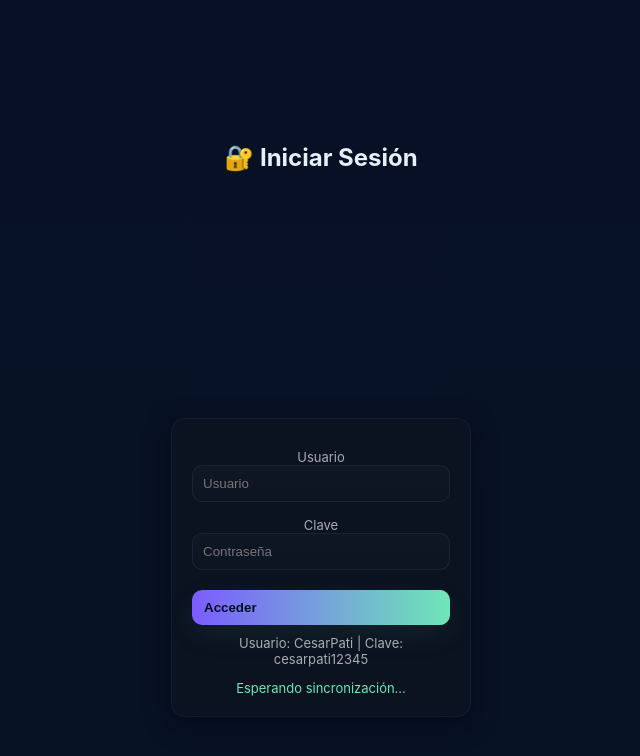
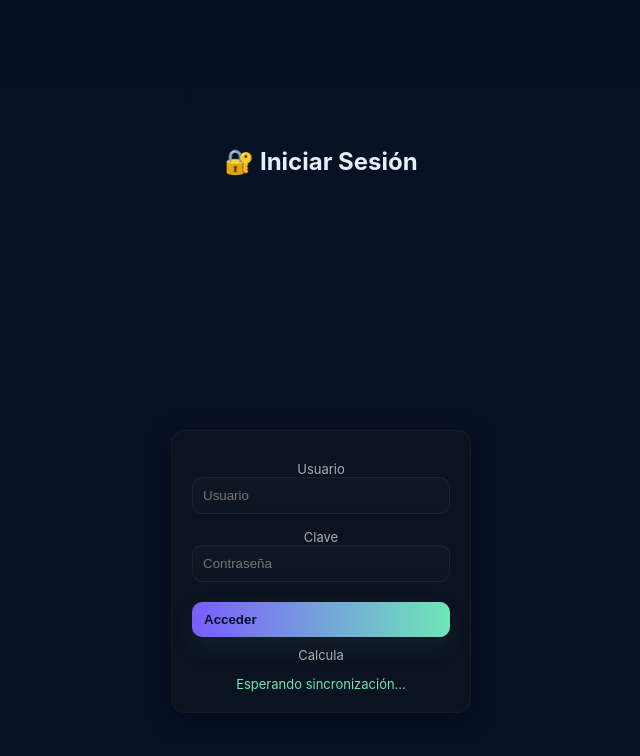
Before and after one commit to soportecesar2-creator/prestamos-7porciento, a plain HTML site: page index.html in a window 1280 px wide. Shown: the whole page, without its empty margins (319-959 px from the left). Drawn offline with Linux system fonts and the light colour scheme.

Commit message:
Update index.html

```diff
--- a/index.html
+++ b/index.html
@@ -28,7 +28,7 @@
 
         <button id="loginBtn" class="btn primary" style="width:100%; margin-top:20px;">Acceder</button>
 
-        <p class="small muted" style="margin-top:10px">Usuario: CesarPati | Clave: cesarpati12345</p>
+        <p class="small muted" style="margin-top:10px">Calcula</p>
         <div id="syncStatus" class="small" style="margin-top:10px; color:var(--accent1);">Esperando sincronización...</div>
     </div>
   </div>
```
